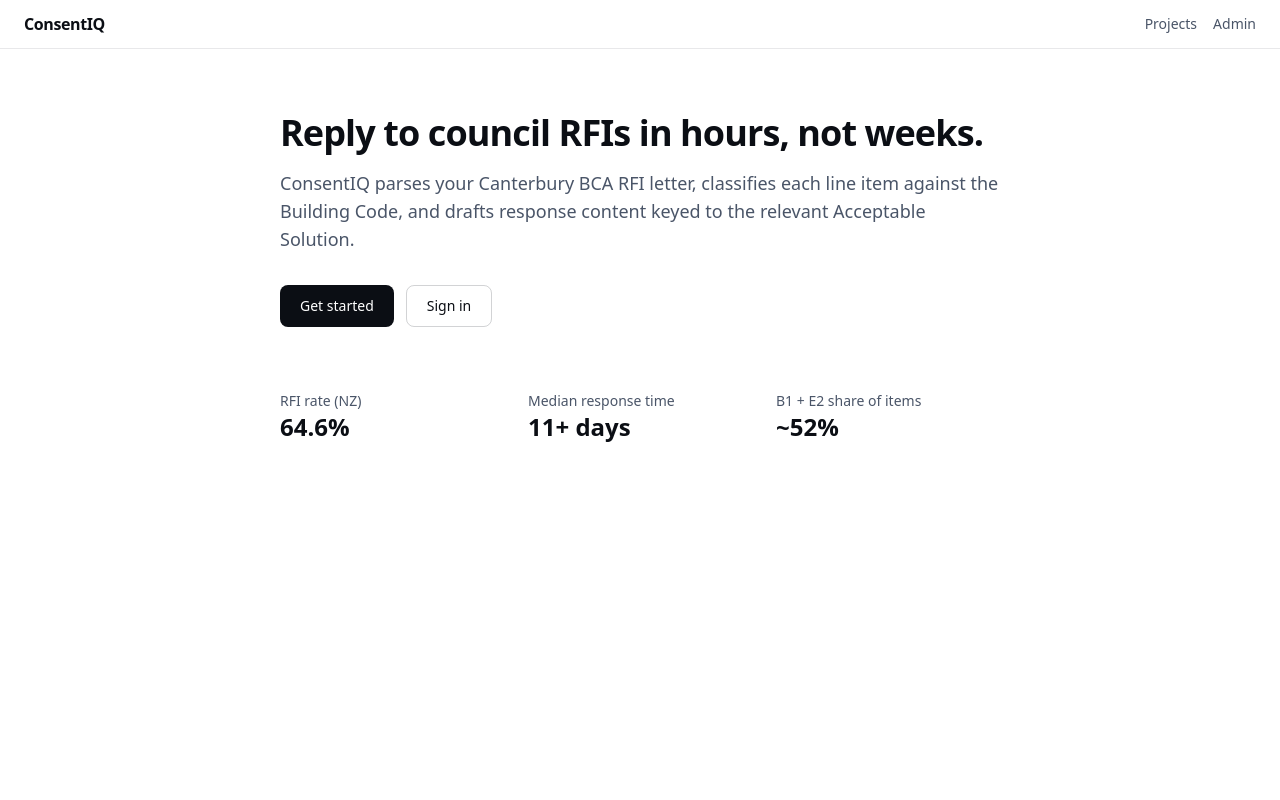
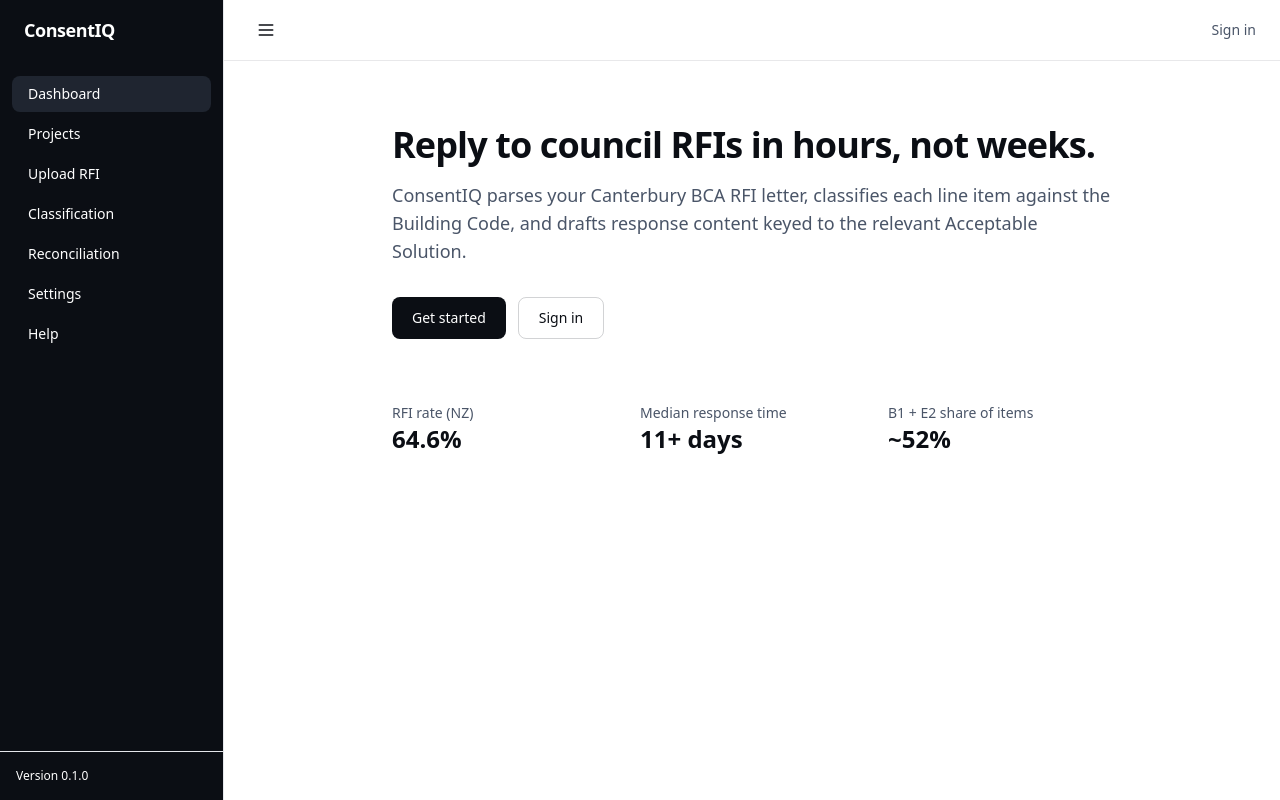
Before and after one commit to AxelMcKenna/Archon, a Next.js app in the folder web/: page / in a window 1280 px wide. Built offline with nearby package versions, Linux system fonts and the light colour scheme.

Commit message:
Add sidebar with toggle functionality

```diff
--- a/web/src/app/layout.tsx
+++ b/web/src/app/layout.tsx
@@ -1,5 +1,6 @@
 import type { Metadata } from "next";
 import "./globals.css";
+import { LayoutContent } from "@/components/layout-content";
 
 export const metadata: Metadata = {
   title: "ConsentIQ — RFI",
@@ -10,16 +11,7 @@
   return (
     <html lang="en-NZ">
       <body>
-        <div className="min-h-screen flex flex-col">
-          <header className="border-b border-ink-700/10 px-6 py-3 flex items-center justify-between">
-            <a href="/" className="font-semibold tracking-tight">ConsentIQ</a>
-            <nav className="text-sm text-ink-500 flex gap-4">
-              <a href="/projects" className="hover:text-ink-900">Projects</a>
-              <a href="/admin/reconciliation" className="hover:text-ink-900">Admin</a>
-            </nav>
-          </header>
-          <main className="flex-1">{children}</main>
-        </div>
+        <LayoutContent>{children}</LayoutContent>
       </body>
     </html>
   );
--- /dev/null
+++ b/web/src/components/layout-content.tsx
@@ -0,0 +1,43 @@
+"use client";
+
+import { useState } from "react";
+import { Sidebar } from "@/components/sidebar";
+
+export function LayoutContent({ children }: { children: React.ReactNode }) {
+  const [sidebarOpen, setSidebarOpen] = useState(true);
+
+  return (
+    <div className="min-h-screen flex">
+      {sidebarOpen && <Sidebar />}
+      <div className="flex-1 flex flex-col">
+        <header className="border-b border-ink-700/10 px-6 py-3 flex items-center gap-4">
+          <button
+            onClick={() => setSidebarOpen(!sidebarOpen)}
+            className="p-2 hover:bg-ink-100 rounded-lg transition-colors"
+            aria-label="Toggle sidebar"
+          >
+            <svg
+              className="w-5 h-5"
+              fill="none"
+              stroke="currentColor"
+              viewBox="0 0 24 24"
+            >
+              <path
+                strokeLinecap="round"
+                strokeLinejoin="round"
+                strokeWidth={2}
+                d="M4 6h16M4 12h16M4 18h16"
+              />
+            </svg>
+          </button>
+          <nav className="text-sm text-ink-500 ml-auto">
+            <a href="/auth/sign-in" className="hover:text-ink-900">
+              Sign in
+            </a>
+          </nav>
+        </header>
+        <main className="flex-1">{children}</main>
+      </div>
+    </div>
+  );
+}
--- /dev/null
+++ b/web/src/components/sidebar.tsx
@@ -0,0 +1,48 @@
+"use client";
+
+import Link from "next/link";
+import { usePathname } from "next/navigation";
+
+const sidebarTabs = [
+  { name: "Dashboard", href: "/" },
+  { name: "Projects", href: "/projects" },
+  { name: "Upload RFI", href: "/projects/new" },
+  { name: "Classification", href: "/projects/classification" },
+  { name: "Reconciliation", href: "/admin/reconciliation" },
+  { name: "Settings", href: "/settings" },
+  { name: "Help", href: "/help" },
+];
+
+export function Sidebar() {
+  const pathname = usePathname();
+
+  return (
+    <aside className="w-56 bg-ink-900 text-white border-r border-ink-800 flex flex-col">
+      <div className="px-6 py-4 font-semibold tracking-tight text-lg">ConsentIQ</div>
+      <nav className="flex-1 overflow-y-auto px-3 py-4">
+        <ul className="space-y-1">
+          {sidebarTabs.map((tab) => {
+            const isActive = pathname === tab.href;
+            return (
+              <li key={tab.href}>
+                <Link
+                  href={tab.href}
+                  className={`block px-4 py-2 rounded-lg text-sm transition-colors ${
+                    isActive
+                      ? "bg-ink-700 text-white font-medium"
+                      : "text-ink-300 hover:bg-ink-800"
+                  }`}
+                >
+                  {tab.name}
+                </Link>
+              </li>
+            );
+          })}
+        </ul>
+      </nav>
+      <div className="px-4 py-4 border-t border-ink-800 text-xs text-ink-400">
+        <div>Version 0.1.0</div>
+      </div>
+    </aside>
+  );
+}
```
